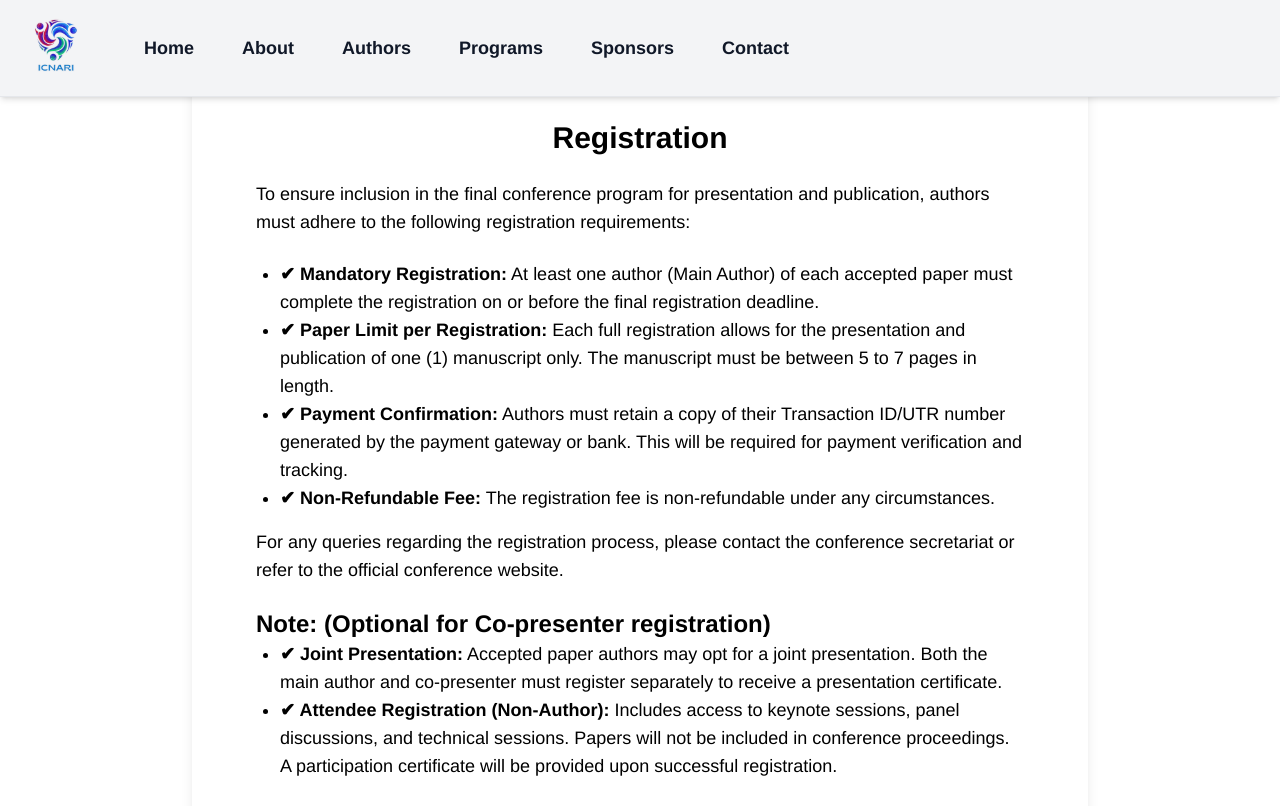
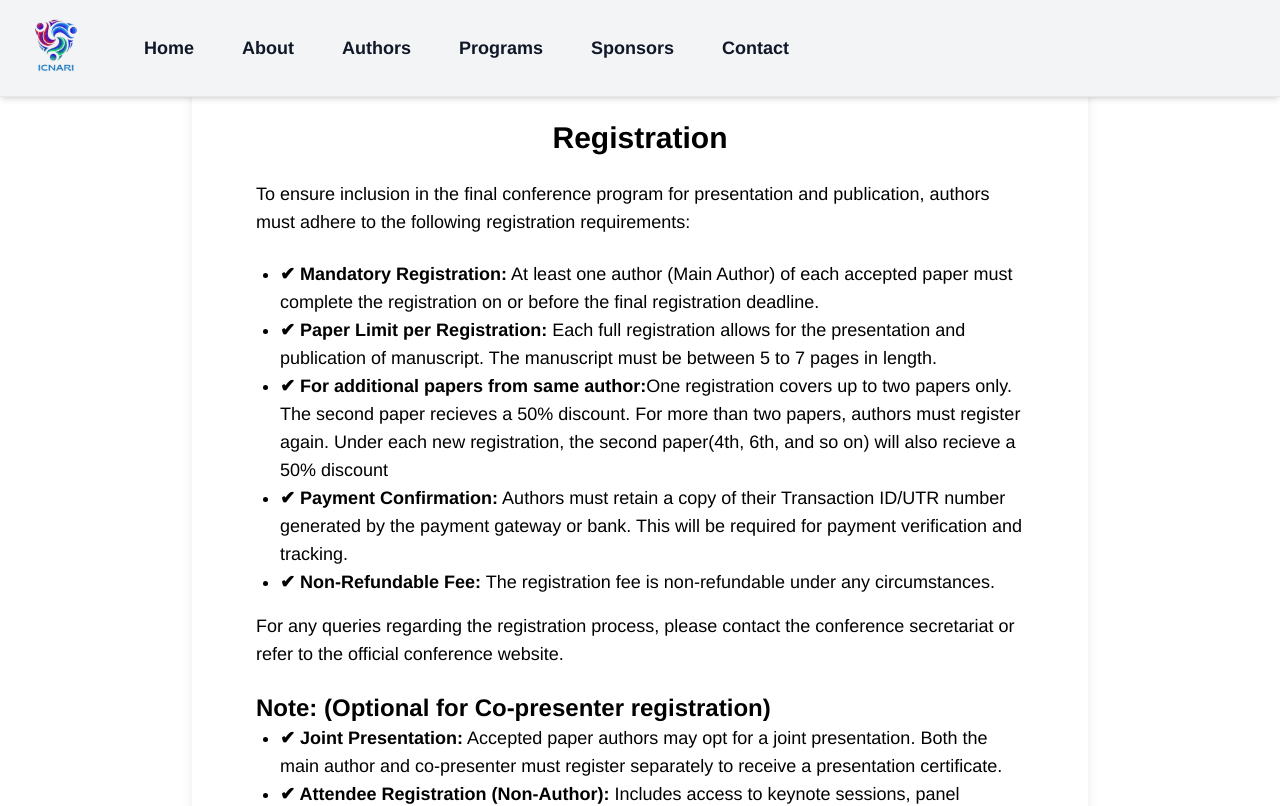
Before and after one commit to suryanshvermaa/Conference_website, a React (Vite) app in the folder frontend/: page /authors/registrations in a window 1280 px wide. Shown: the top 806 px of the page. Built offline with nearby package versions, Linux system fonts and the light colour scheme.

Commit message:
fix: update paper registration details and add discount information for additional submissions

```diff
--- a/frontend/src/components/authorcomp/Registrations.jsx
+++ b/frontend/src/components/authorcomp/Registrations.jsx
@@ -8,7 +8,8 @@ const Registrations = () => {
         <p className="text-black text-lg mb-6">To ensure inclusion in the final conference program for presentation and publication, authors must adhere to the following registration requirements:</p>
         <ul className="list-disc pl-6 text-black text-lg">
           <li><strong className="font-semibold">✔ Mandatory Registration:</strong> At least one author (Main Author) of each accepted paper must complete the registration on or before the final registration deadline.</li>
-          <li><strong className="font-semibold">✔ Paper Limit per Registration:</strong> Each full registration allows for the presentation and publication of one (1) manuscript only. The manuscript must be between 5 to 7 pages in length.</li>
+          <li><strong className="font-semibold">✔ Paper Limit per Registration:</strong> Each full registration allows for the presentation and publication of manuscript. The manuscript must be between 5 to 7 pages in length.</li>
+          <li><strong className="font-semibold">✔ For additional papers from same author:</strong>One registration covers up to two papers only. The second paper recieves a 50% discount. For more than two papers, authors must register again. Under each new registration, the second paper(4th, 6th, and so on) will also recieve a 50% discount </li>
           <li><strong className="font-semibold">✔ Payment Confirmation:</strong> Authors must retain a copy of their Transaction ID/UTR number generated by the payment gateway or bank. This will be required for payment verification and tracking.</li>
           <li><strong className="font-semibold">✔ Non-Refundable Fee:</strong> The registration fee is non-refundable under any circumstances.</li>
         </ul>
```
